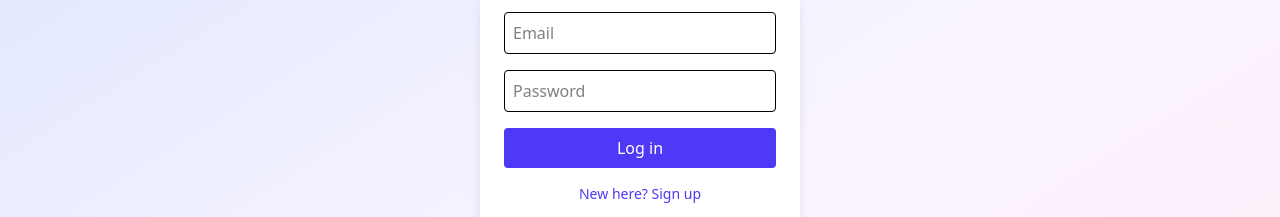
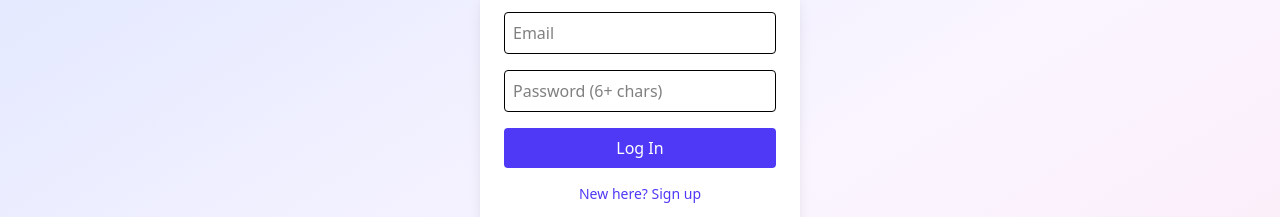
Before and after one commit to rjf5768/sportconnect, a React (Vite) app: page / in a window 1280 px wide. Shown: the part 132-349 px from the top of the page. Built offline with nearby package versions, Linux system fonts and the light colour scheme; no server answers.

Commit message:
added database, and solved login issues

```diff
--- a/src/App.tsx
+++ b/src/App.tsx
@@ -36,7 +36,7 @@ export default function App() {
       </header>
       <main className="mx-auto max-w-2xl px-4 py-6">
         {!user ? (
-          <Auth onLogin={() => {}} />
+          <Auth onLogin={(u) => setUser(u)} />
         ) : (
           <>
             <CreatePost user={user} />
--- a/src/components/Auth.tsx
+++ b/src/components/Auth.tsx
@@ -8,27 +8,48 @@ import { setDoc, doc, serverTimestamp } from 'firebase/firestore';
 import { auth, db } from '../services/firebase';
 import { userDoc } from '../utils/paths';
 
-export default function Auth({ onLogin }: { onLogin: (u: any) => void }) {
+
+interface Props {
+  onLogin: (u: any) => void;
+}
+
+export default function Auth({ onLogin }: Props) {
   const [isUp, setIsUp] = useState(false);
   const [email, setEmail] = useState('');
   const [pw, setPw] = useState('');
   const [name, setName] = useState('');
+  const [error, setError] = useState('');
+  const [busy, setBusy] = useState(false);
 
   const submit = async (e: React.FormEvent) => {
     e.preventDefault();
+    setError('');
+    setBusy(true);
+
+    try {
       if (isUp) {
+        if (!name.trim()) {
+          setError('Display name required');
+          return;
+        }
         const cred = await createUserWithEmailAndPassword(auth, email, pw);
-      await updateProfile(cred.user, { displayName: name });
+        await updateProfile(cred.user, { displayName: name.trim() });
         await setDoc(doc(db, userDoc(cred.user.uid)), {
           uid: cred.user.uid,
           email,
-        displayName: name,
+          displayName: name.trim(),
           createdAt: serverTimestamp(),
         });
         onLogin(cred.user);
       } else {
         const cred = await signInWithEmailAndPassword(auth, email, pw);
         onLogin(cred.user);
+      }
+    } catch (err: any) {
+      setError(err.code ?? err.message);
+      console.error(err);
+    } finally {
+      setBusy(false);
     }
   };
 
@@ -41,11 +62,12 @@ export default function Auth({ onLogin }: { onLogin: (u: any) => void }) {
         <input
           value={name}
           onChange={(e) => setName(e.target.value)}
-          placeholder="Name"
+          placeholder="Display name"
           className="w-full rounded border p-2"
           required
         />
       )}
+
       <input
         value={email}
         onChange={(e) => setEmail(e.target.value)}
@@ -54,22 +76,33 @@ export default function Auth({ onLogin }: { onLogin: (u: any) => void }) {
         className="w-full rounded border p-2"
         required
       />
+
       <input
         value={pw}
         onChange={(e) => setPw(e.target.value)}
-        placeholder="Password"
+        placeholder="Password (6+ chars)"
         type="password"
         className="w-full rounded border p-2"
         required
       />
-      <button className="w-full rounded bg-indigo-600 py-2 text-white">
-        {isUp ? 'Sign up' : 'Log in'}
+
+      {error && <p className="text-sm text-red-600">{error}</p>}
+
+      <button
+        disabled={busy}
+        className="w-full rounded bg-indigo-600 py-2 text-white disabled:opacity-50"
+      >
+        {busy ? 'Please wait…' : isUp ? 'Sign Up' : 'Log In'}
       </button>
+
       <p
-        onClick={() => setIsUp(!isUp)}
+        onClick={() => {
+          setIsUp(!isUp);
+          setError('');
+        }}
         className="cursor-pointer text-center text-sm text-indigo-600"
       >
-        {isUp ? 'Have an account? Login' : 'New here? Sign up'}
+        {isUp ? 'Have an account? Log in' : 'New here? Sign up'}
       </p>
     </form>
   );
```
Lines whose indentation alone changed are shown as unchanged.
